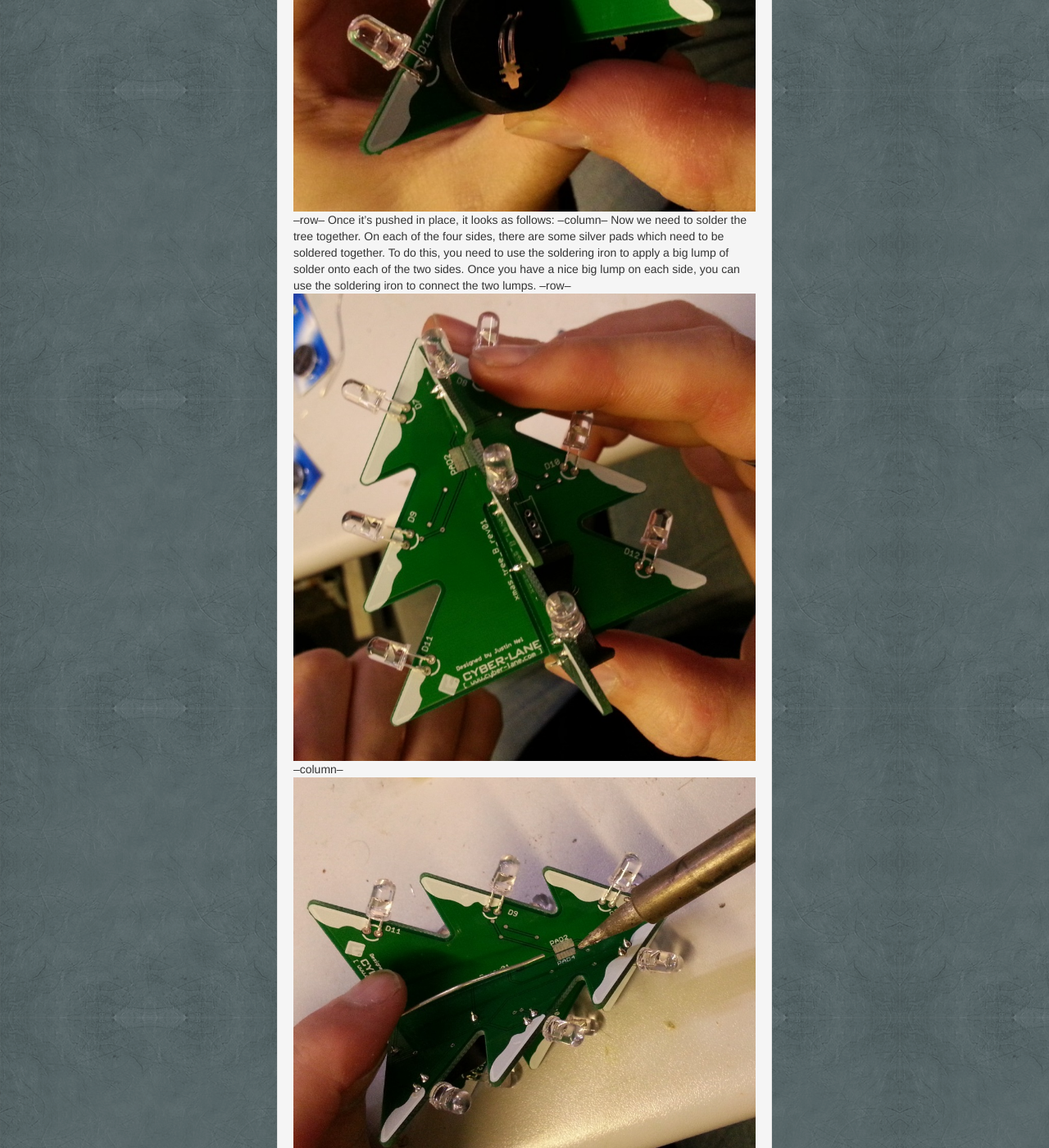
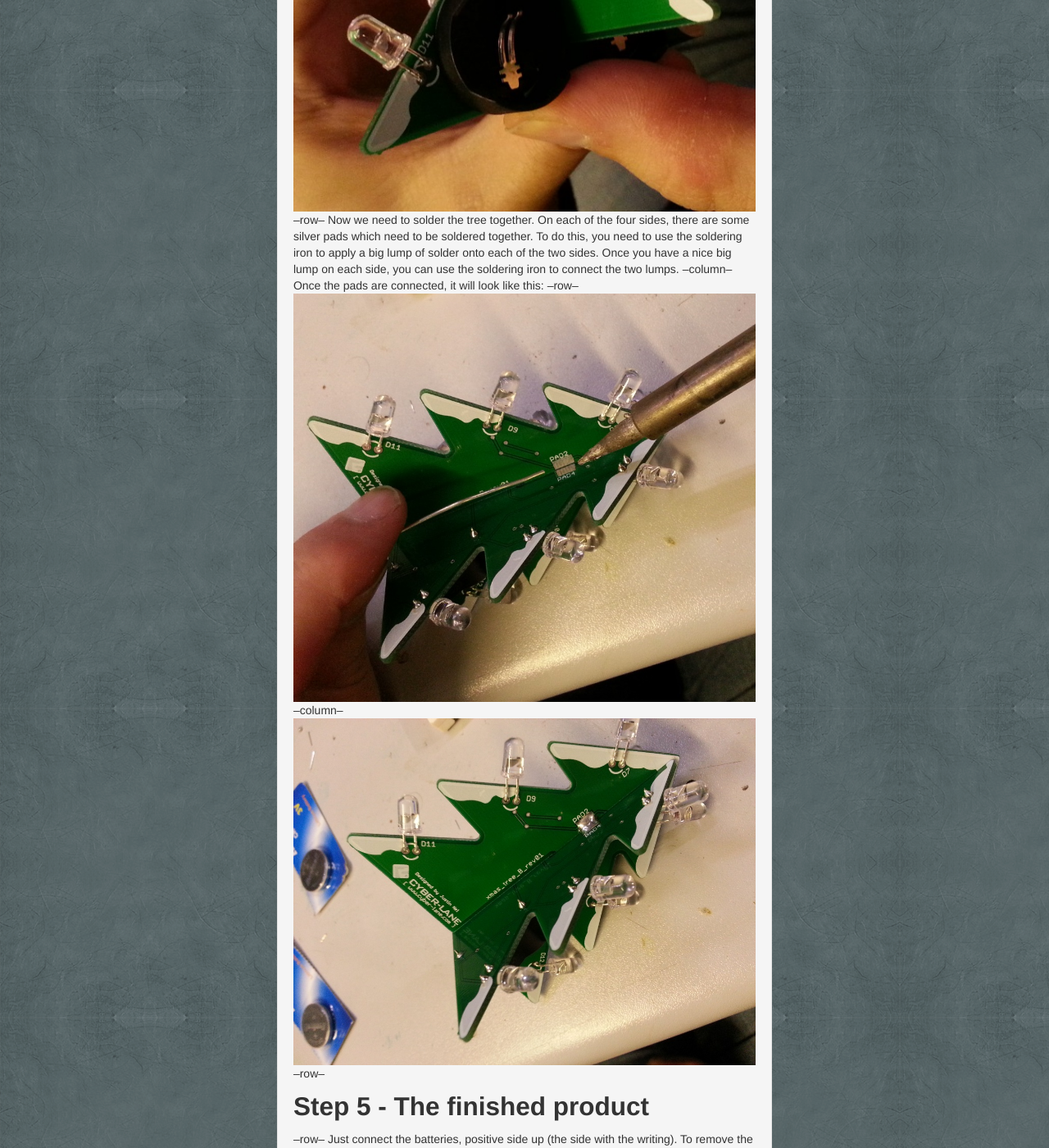
Before and after one commit to Cyberlane/Cyber-Lane-Jekyll, a Jekyll site: the page built from _products/tree-kit-trinket-tutorial-without-switch.md, in a window 1280 px wide and 1400 px high, scrolled down 10446 px. Shown: the whole window at 82% size. Built offline with Jekyll 4.4.1, drawn with Linux system fonts in a browser that asks for light colours; nearby versions of some CDN libraries; Markdown is read by kramdown in place of the engine named in the settings; some of the changed text lies outside the part shown.

Commit message:
Wiki layout changes again

```diff
--- a/_products/tree-kit-trinket-tutorial-without-switch.md
+++ b/_products/tree-kit-trinket-tutorial-without-switch.md
@@ -83,15 +83,11 @@ It is quite a snug fit, so might seem a bit tight. Don't worry though, it does f
 --column--
 ![015]
 --row--
-Once it's pushed in place, it looks as follows:
+Now we need to solder the tree together. On each of the four sides, there are some silver pads which need to be soldered together. To do this, you need to use the soldering iron to apply a big lump of solder onto each of the two sides. Once you have a nice big lump on each side, you can use the soldering iron to connect the two lumps.
 --column--
-Now we need to solder the tree together. On each of the four sides, there are some silver pads which need to be soldered together. To do this, you need to use the soldering iron to apply a big lump of solder onto each of the two sides. Once you have a nice big lump on each side, you can use the soldering iron to connect the two lumps.
+Once the pads are connected, it will look like this:
 --row--
-![016]
---column--
 ![017]
---row--
-Once the pads are connected, it will look like this:
 --column--
 ![018]
 --row--
```
